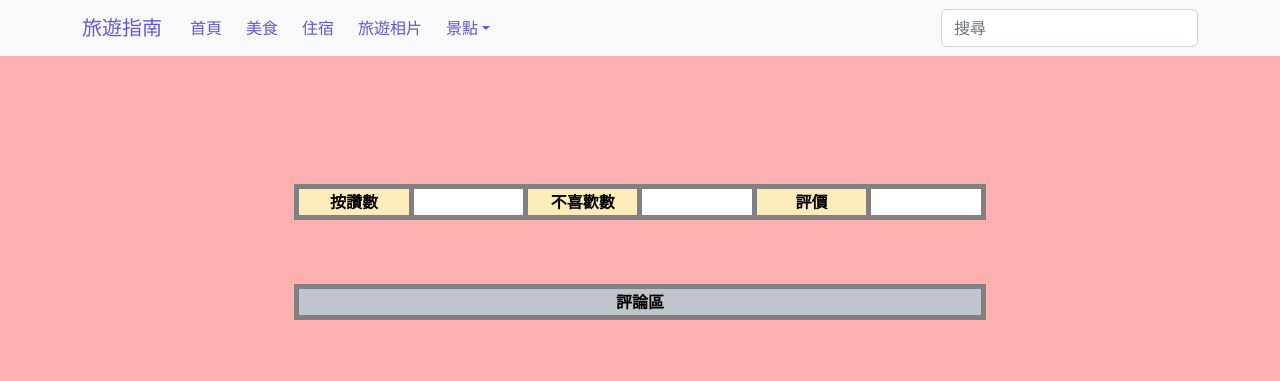
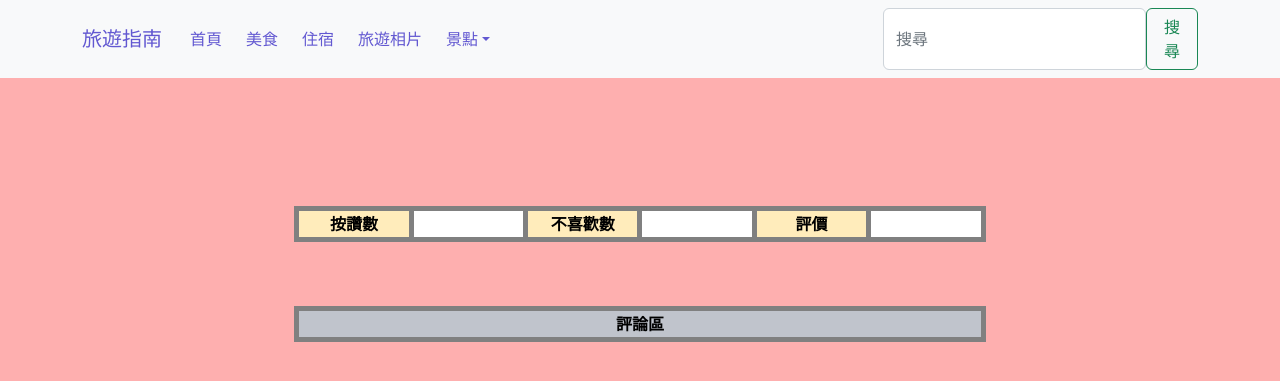
Before and after one commit to NTX8205/webproject, a PHP site: page / in a window 1280 px wide. Shown: the top 381 px of the page. Run offline with PHP 8.4, Linux system fonts and the light colour scheme; lists and menus that the app fills with data are empty.

Commit message:
整理檔案

```diff
--- a/index.php
+++ b/index.php
@@ -51,8 +51,9 @@
                         </ul>
                     </li>
                 </ul>
-                <form role="search" action="POST">
-                    <input class="form-control" type="search" placeholder="搜尋" aria-label="Search">
+                <form role="search" action="./src/controllers/search.php" method="GET" class="d-flex">
+                    <input class="form-control" type="search" placeholder="搜尋" aria-label="Search" name="search">
+                    <button class="btn btn-outline-success" type="submit">搜尋</button>
                 </form>
             </div>
         </div>
```
Also changed, not shown: src/api/search.php (added), src/controllers/articles.php (added), src/controllers/search.php (added), src/controllers/users.php (added).
